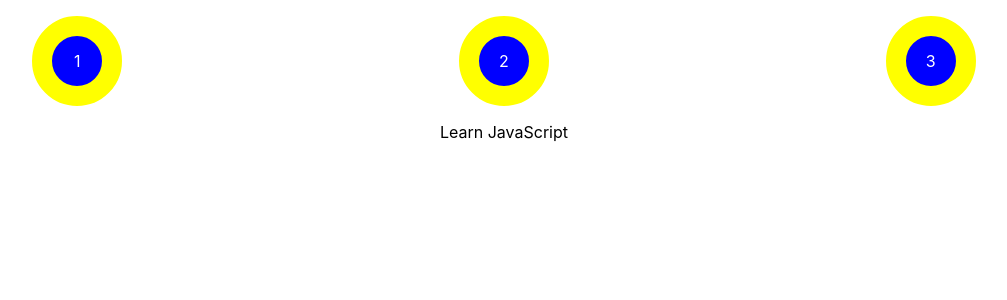
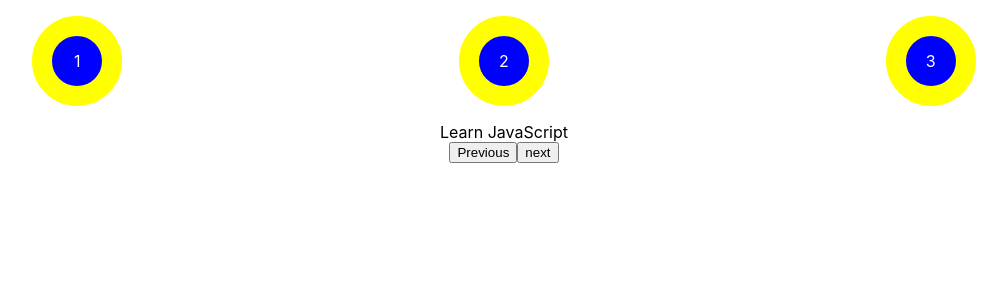
Before and after one commit to samade747/Counter-with-React-App, a React (Create React App) app in the folder counterapp/: page / in a window 1280 px wide. Shown: the top 300 px of the page, without its empty margins (136-1143 px from the left). Built offline with nearby package versions, Linux system fonts and the light colour scheme.

Commit message:
816pm 8 2 2024

```diff
--- /dev/null
+++ b/counterapp/src/DifferentStages/Buttons.js
@@ -0,0 +1,21 @@
+export default function Buttons({ setLevel }){
+
+console.log(setLevel => "smads")
+const previous = () => {
+
+}
+
+const next = () => {
+
+}
+
+
+return (
+    <div style={{display: "flex", justifyContent: "center"}}>
+        <button onClick={previous}>Previous</button>
+        <button onClick={next}>next</button>
+
+    </div>
+)
+
+}
--- a/counterapp/src/DifferentStages/DifferentStages.js
+++ b/counterapp/src/DifferentStages/DifferentStages.js
@@ -1,15 +1,19 @@
 import { useState } from "react";
 import Stages from "./Stages.js";
 import Data from "./Data.js";
-
+import Buttons from "./Buttons.js";
 
 
 export default function DifferentStages(){
+
+    const [level, setLevel] = useState(0)
+
 
 return(
     <div>
        <Stages />
        <Data />
+       <Buttons setLevel={setLevel} />
     </div>
 )
 
```
